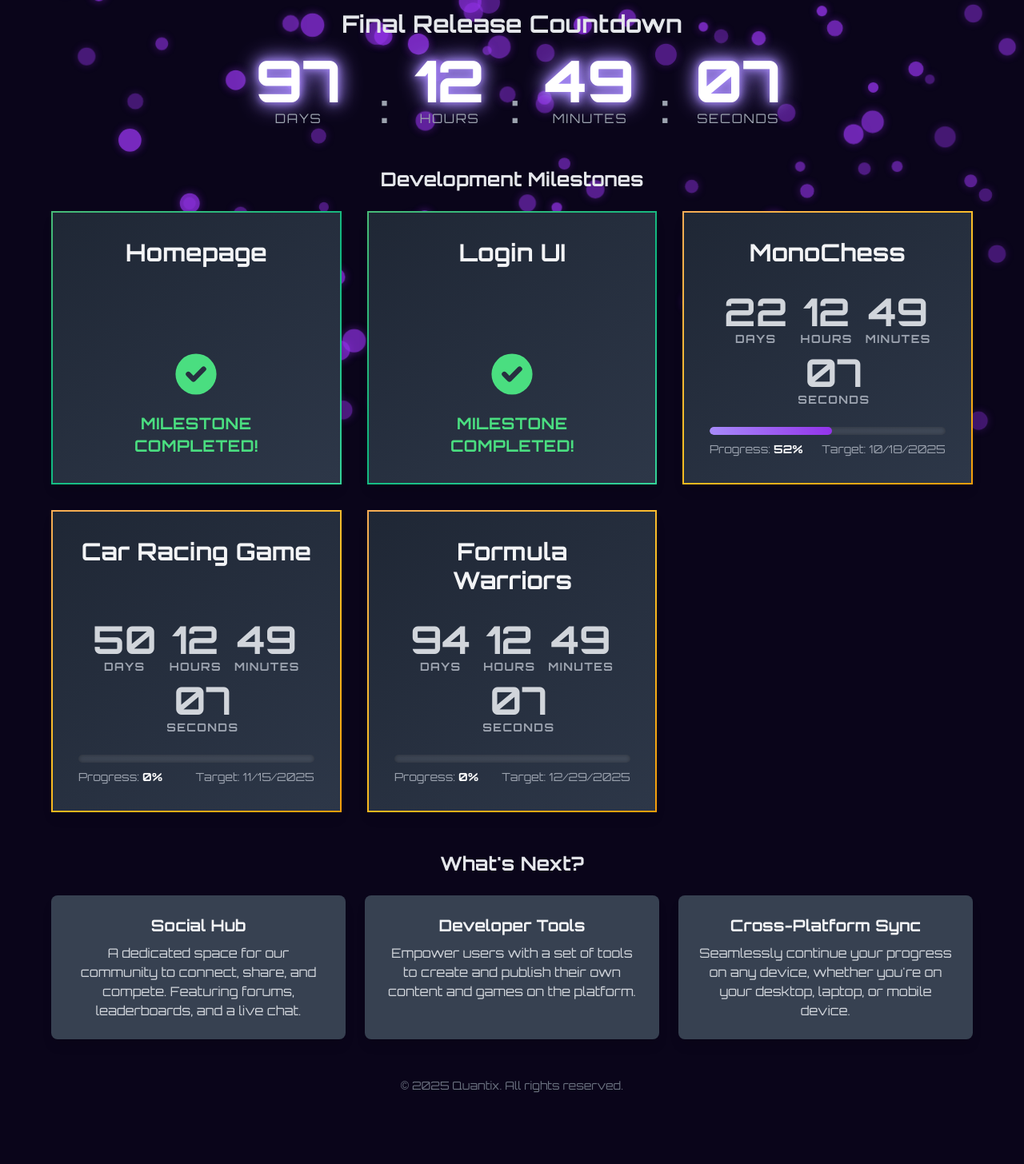
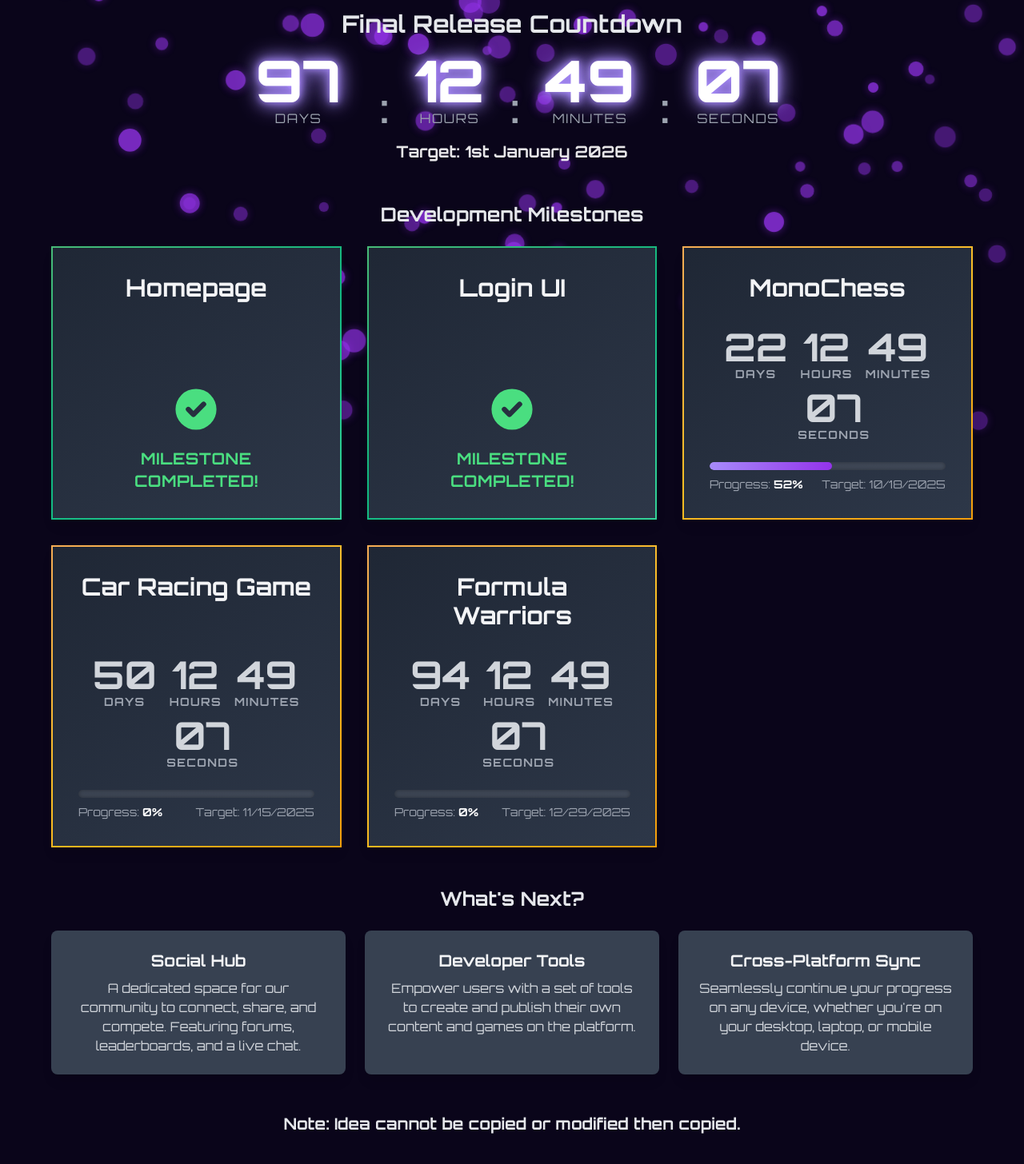
Before and after one commit to vedant-hue/Quantix-Release, a plain HTML site: page index.html in a window 1280 px wide. Shown: the part 164-1620 px from the top of the page at 80% size. Before the commit the page ends 1556 px from the top, so only its background shows below. Drawn offline with nearby package versions, Linux system fonts and the light colour scheme.

Commit message:
Update index.html

```diff
--- a/index.html
+++ b/index.html
@@ -196,6 +196,7 @@
                     <span class="text-xs md:text-base text-gray-400 uppercase tracking-widest">Seconds</span>
                 </div>
             </div>
+            <p class="text-lg md:text-xl font-bold text-white text-opacity-90 mt-4">Target: 1st January 2026</p>
         </div>
 
         <!-- Milestones List -->
@@ -225,7 +226,7 @@
 
         <!-- Footer -->
         <footer class="mt-12 text-sm text-gray-500">
-            &copy; 2025 Quantix. All rights reserved.
+            <p class="text-sm font-semibold text-gray-200 text-lg md:text-xl md:mb-4">Note: Idea cannot be copied or modified then copied.</p>
         </footer>
     </div>
 
```
